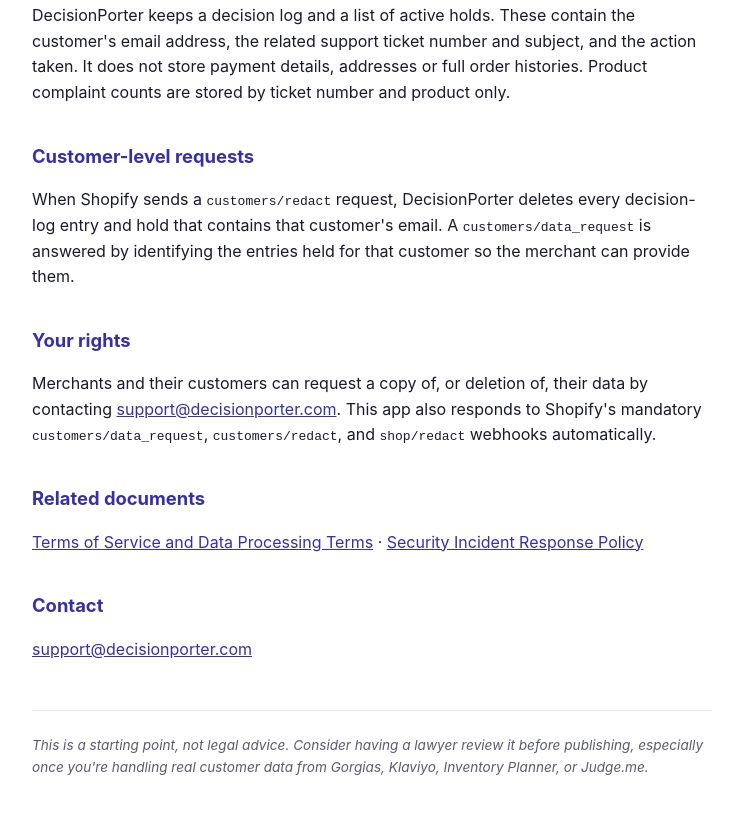
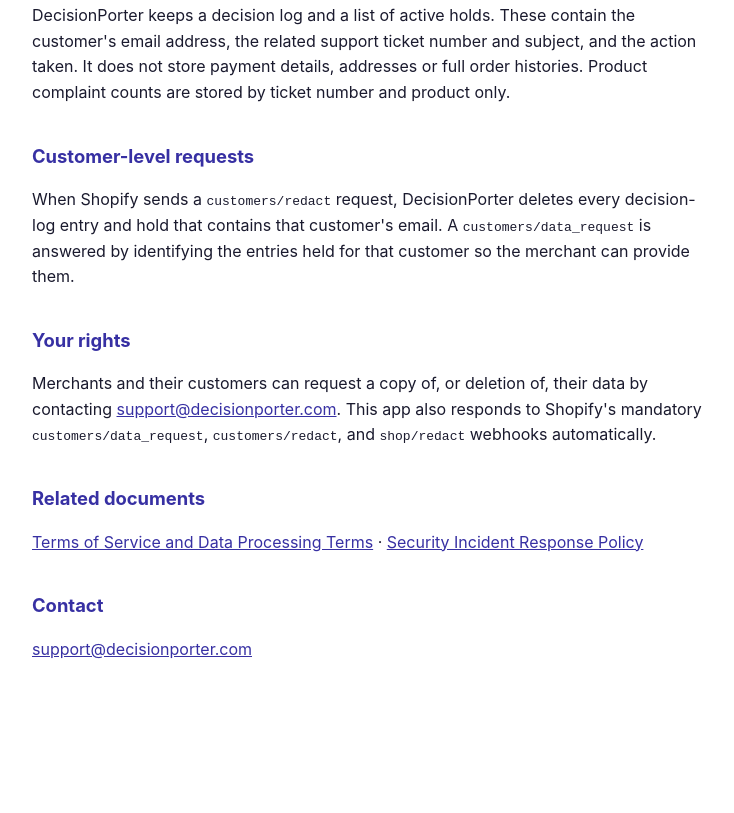
Before and after one commit to emfvr1-collab/decisionporter-app, a website: page public/privacy-policy.html in a window 1280 px wide. Shown: the part 1389-2202 px from the top of the page, without its empty margins (268-1002 px from the left). After the commit the page ends 2147 px from the top, so only its background shows below. Drawn offline with Linux system fonts and the light colour scheme.

Commit message:
Remove draft notes from policy pages

```diff
--- a/public/privacy-policy.html
+++ b/public/privacy-policy.html
@@ -99,8 +99,5 @@
   <h2>Contact</h2>
   <p><a href="mailto:support@decisionporter.com">support@decisionporter.com</a></p>
 
-  <div class="note">
-    This is a starting point, not legal advice. Consider having a lawyer review it before publishing, especially once you're handling real customer data from Gorgias, Klaviyo, Inventory Planner, or Judge.me.
-  </div>
 </body>
 </html>
```
Also changed, not shown: public/terms.html (+0 -3 lines).
